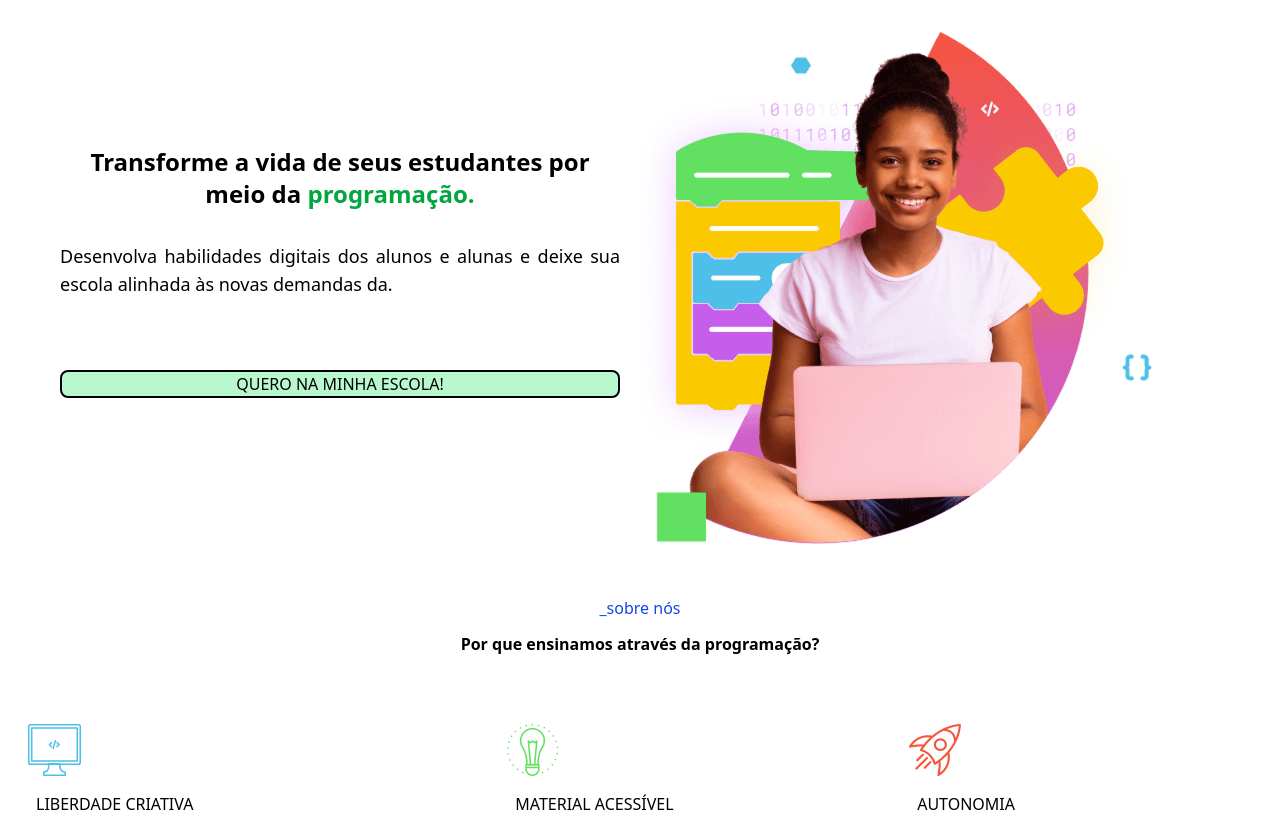
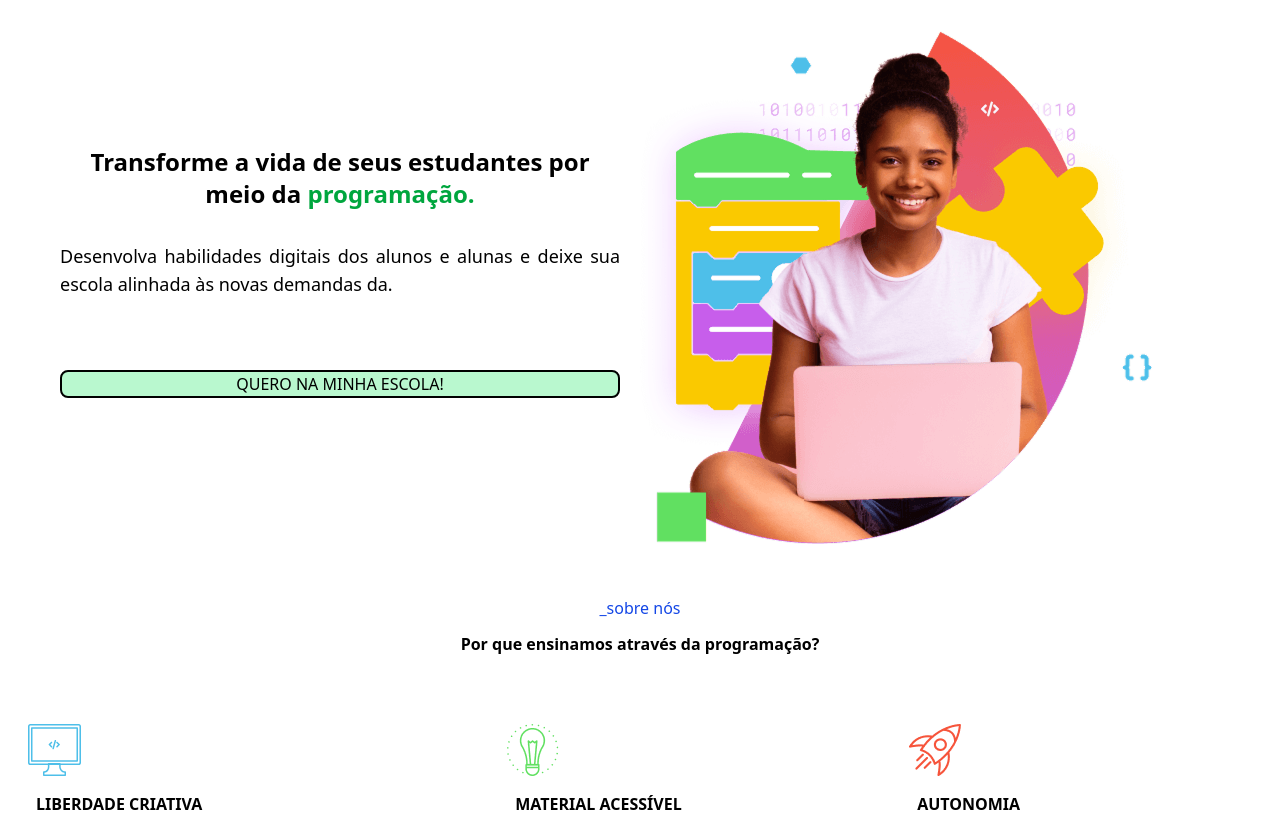
Before and after one commit to Elinton-Souza/avaliacao, a website: page src/index.html in a window 1280 px wide. Shown: the part 67-896 px from the top of the page. Drawn offline with Linux system fonts and the light colour scheme.

Commit message:
projeto finalizado

```diff
--- a/src/index.html
+++ b/src/index.html
@@ -65,7 +65,7 @@
                 <div class="flex flex-col md:flex-row md:gap-15 gap-8 m-5">
                     <div>
                         <img class="m-2" src="../img/computer.1712930782.svg.svg" alt="">
-                        <h4 class="m-2 p-2">LIBERDADE CRIATIVA</h4>
+                        <h4 class="m-2 p-2 font-semibold">LIBERDADE CRIATIVA</h4>
                         <p class="m-2 p-2 text-justify">Explore um mundo sem fronteiras: crie e simule ambientes,
                             personagens e ações
                             sem
@@ -73,13 +73,13 @@
                     </div>
                     <div>
                         <img class="m-2" src="../img/lamp.1712930782.svg.png" alt="">
-                        <h4 class="m-2 p-2">MATERIAL ACESSÍVEL</h4>
+                        <h4 class="m-2 p-2 font-semibold">MATERIAL ACESSÍVEL</h4>
                         <p class="m-2 p-2 text-justify">Basta um computador ou notebook para desbloquear o mundo da
                             programação.</p>
                     </div>
                     <div>
                         <img class="m-2" src="../img/rocket.1712930782.svg fill.png" alt="">
-                        <h4 class="m-2 p-2">AUTONOMIA</h4>
+                        <h4 class="m-2 p-2 font-semibold">AUTONOMIA</h4>
                         <p class="m-2 p-2 text-justify">O estudante no centro, como criador e dono de sua obra,
                             acessível de qualquer
                             lugar.</p>
```
